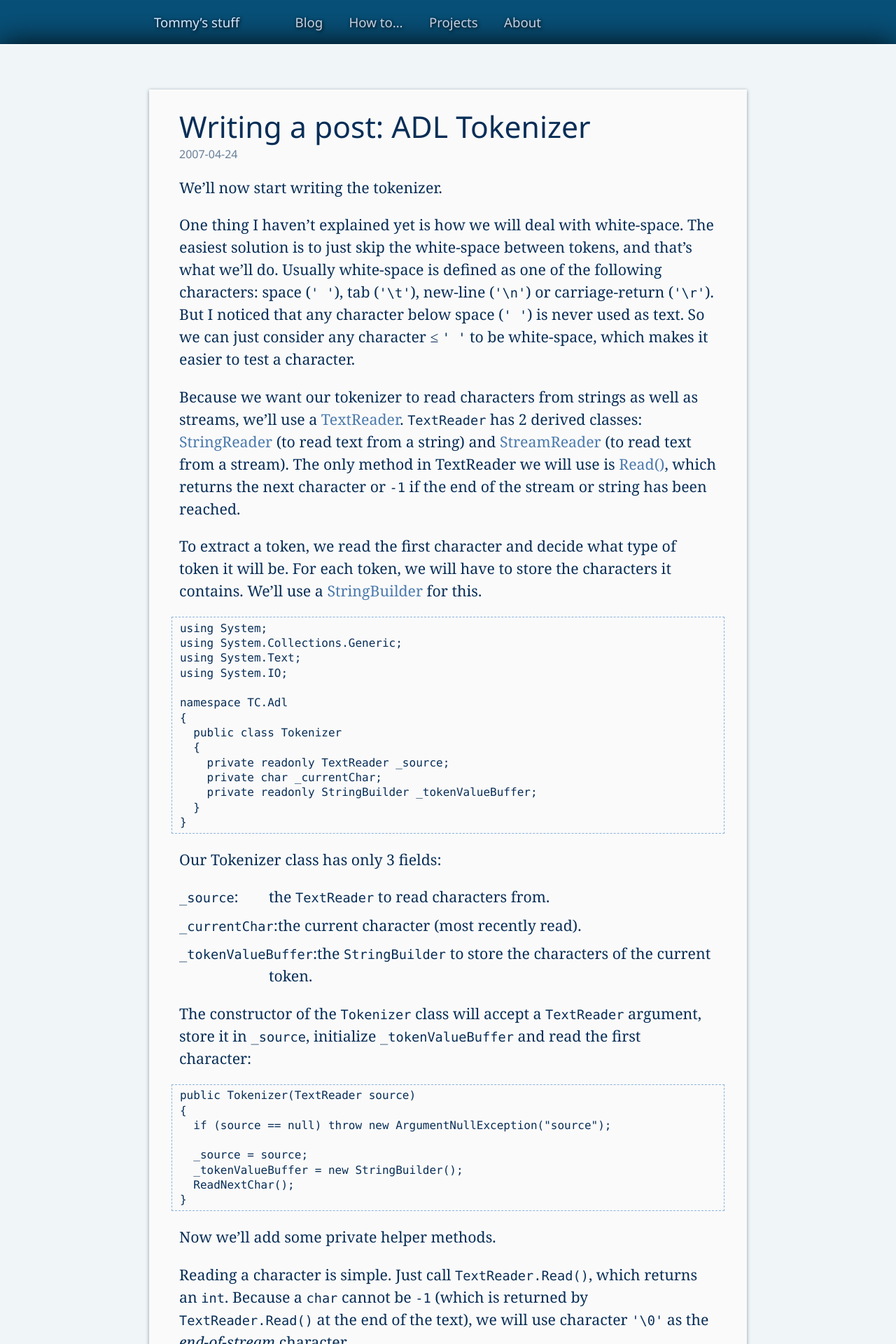
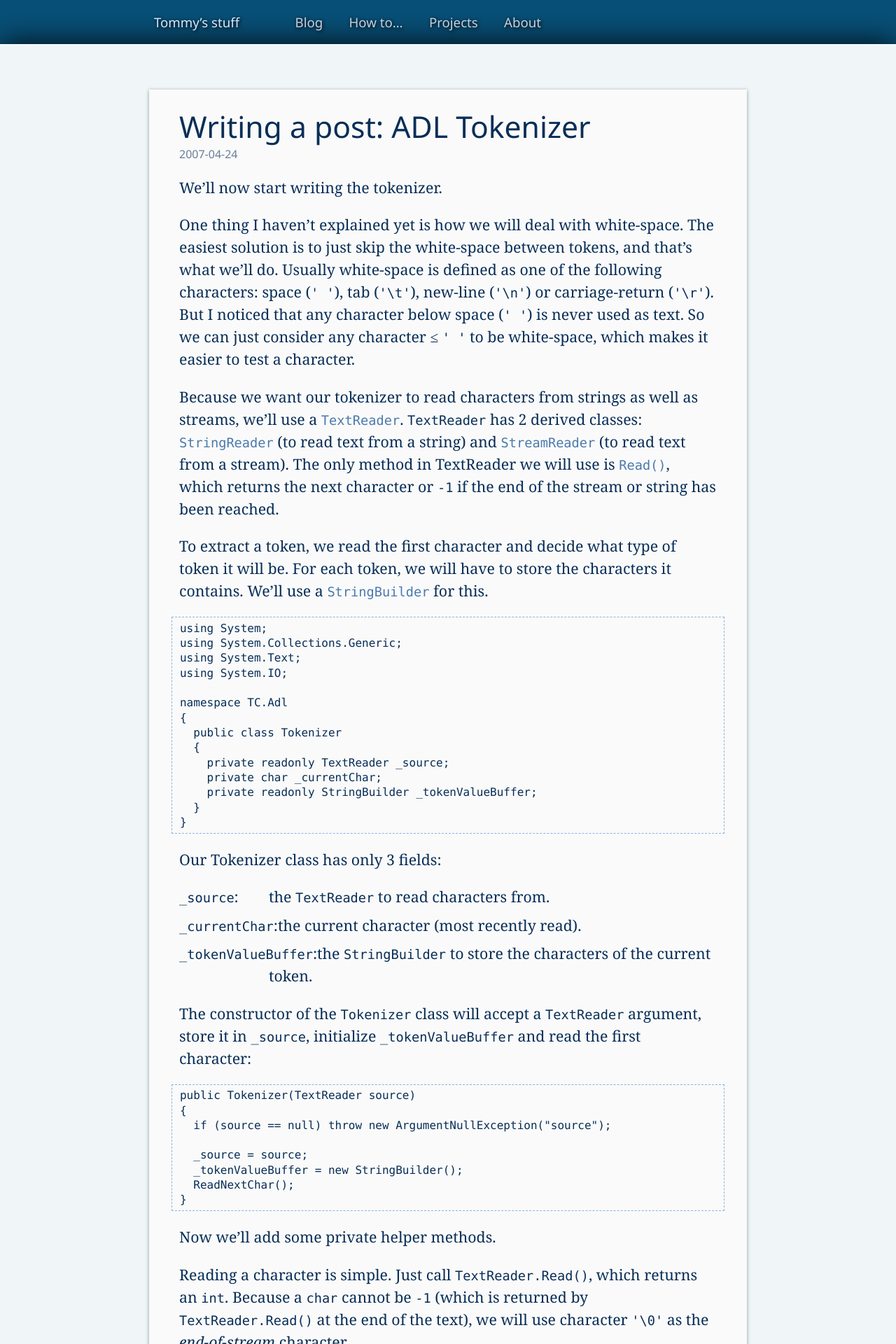
Before and after one commit to tommy-carlier/www.tcx.be, a Jekyll site: the page built from _posts/2007-04-24-wp06-adl-tokenizer.html, in a window 1280 px wide. Shown: the top 1920 px of the page at 70% size. Built offline with Jekyll 4.4.1, drawn with Linux system fonts in a browser that asks for light colours.

Commit message:
Small corrections

```diff
--- a/_posts/2004-12-25-paint-control-onto-graphics.html
+++ b/_posts/2004-12-25-paint-control-onto-graphics.html
@@ -3,7 +3,7 @@ layout: post
 title: "Painting a Control onto a Graphics-object"
 ---
 
-<p><b>Edit 2005-10-29: as of .NET 2.0, the <var>Control</var> class has a method to draw itself to a Bitmap: <a href="http://msdn.microsoft.com/en-us/library/ms158401.aspx">DrawToBitmap</a>, which you should use instead.</b>
+<p><b>Edit 2005-10-29: as of .NET 2.0, the <var>Control</var> class has a method to draw itself to a Bitmap: <a href="http://msdn.microsoft.com/en-us/library/ms158401.aspx"><var>DrawToBitmap</var></a>, which you should use instead.</b>
 
 <p>Here’s a little class in C#, that allows you to paint an existing Control onto a Graphics object. Nothing special, but useful if you need it.
 
--- a/_posts/2007-01-07-filecreationwatcher.html
+++ b/_posts/2007-01-07-filecreationwatcher.html
@@ -3,7 +3,7 @@ layout: post
 title: "FileCreationWatcher"
 ---
 
-<p>A few weeks ago, I received an e-mail from someone who asked me if I could give more details about a class I created at work, that is essentially a wrapper around the <a href="http://msdn.microsoft.com/en-us/system.io.filesystemwatcher.aspx">FileSystemWatcher</a> class, and that detects the creation of files more reliably. I sent him an e-mail back, with a simplified version of the wrapper class, and because I think this could also be useful for other people, I decided to post it here.
+<p>A few weeks ago, I received an e-mail from someone who asked me if I could give more details about a class I created at work, that is essentially a wrapper around the <a href="http://msdn.microsoft.com/en-us/system.io.filesystemwatcher.aspx"><var>FileSystemWatcher</var></a> class, and that detects the creation of files more reliably. I sent him an e-mail back, with a simplified version of the wrapper class, and because I think this could also be useful for other people, I decided to post it here.
 
 <pre><code>public class FileCreationWatcher : IDisposable
 {
--- a/_posts/2007-04-22-wp04-vs2005.html
+++ b/_posts/2007-04-22-wp04-vs2005.html
@@ -5,6 +5,6 @@ title: "Writing a parser: Base VS2005 solution"
 
 <p>I’ve created an (almost) empty <i>Visual Studio 2005</i> solution that will be the base solution to build our parser from. It contains 2 projects: <var>TC.Adl</var> (the ADL Class Library that will contain the parser) and <var>TC.Adl.Test</var> (the WinForms application for testing the library).
 
-<p>The test application has a main form (<var>FormMain</var>) that displays a list of test cases to run. This list is automatically filled with all the classes in <var>TC.Adl.Test</var> that derive from <a href="http://msdn.microsoft.com/en-us/library/system.windows.forms.form.aspx">System.Windows.Forms.Form</a>. That way, we can add test cases without having to modify <var>FormMain</var> each time.
+<p>The test application has a main form (<var>FormMain</var>) that displays a list of test cases to run. This list is automatically filled with all the classes in <var>TC.Adl.Test</var> that derive from <a href="http://msdn.microsoft.com/en-us/library/system.windows.forms.form.aspx"><var>System.Windows.Forms.Form</var></a>. That way, we can add test cases without having to modify <var>FormMain</var> each time.
 
 <p>You can <a href="https://app.box.com/s/9kidi2a2knibx1zs9ek2">download it from Box</a>.
--- a/_posts/2007-04-24-wp06-adl-tokenizer.html
+++ b/_posts/2007-04-24-wp06-adl-tokenizer.html
@@ -7,9 +7,9 @@ title: "Writing a post: ADL Tokenizer"
 
 <p>One thing I haven’t explained yet is how we will deal with white-space. The easiest solution is to just skip the white-space between tokens, and that’s what we’ll do. Usually white-space is defined as one of the following characters: space (<code>' '</code>), tab (<code>'\t'</code>), new-line (<code>'\n'</code>) or carriage-return (<code>'\r'</code>). But I noticed that any character below space (<code>' '</code>) is never used as text. So we can just consider any character ≤ <code>' '</code> to be white-space, which makes it easier to test a character.
 
-<p>Because we want our tokenizer to read characters from strings as well as streams, we’ll use a <a href="http://msdn.microsoft.com/en-us/library/system.io.textreader.aspx">TextReader</a>. <var>TextReader</var> has 2 derived classes: <a href="http://msdn.microsoft.com/en-us/library/system.io.stringreader.aspx">StringReader</a> (to read text from a string) and <a href="http://msdn.microsoft.com/en-us/library/system.io.streamreader.aspx">StreamReader</a> (to read text from a stream). The only method in TextReader we will use is <a href="http://msdn.microsoft.com/en-us/library/0w3csw16.aspx">Read()</a>, which returns the next character or <code>-1</code> if the end of the stream or string has been reached.
+<p>Because we want our tokenizer to read characters from strings as well as streams, we’ll use a <a href="http://msdn.microsoft.com/en-us/library/system.io.textreader.aspx"><var>TextReader</var></a>. <var>TextReader</var> has 2 derived classes: <a href="http://msdn.microsoft.com/en-us/library/system.io.stringreader.aspx"><var>StringReader</var></a> (to read text from a string) and <a href="http://msdn.microsoft.com/en-us/library/system.io.streamreader.aspx"><var>StreamReader</var></a> (to read text from a stream). The only method in TextReader we will use is <a href="http://msdn.microsoft.com/en-us/library/0w3csw16.aspx"><code>Read()</code></a>, which returns the next character or <code>-1</code> if the end of the stream or string has been reached.
 
-<p>To extract a token, we read the first character and decide what type of token it will be. For each token, we will have to store the characters it contains. We’ll use a <a href="http://msdn.microsoft.com/en-us/library/system.text.stringbuilder.aspx">StringBuilder</a> for this.
+<p>To extract a token, we read the first character and decide what type of token it will be. For each token, we will have to store the characters it contains. We’ll use a <a href="http://msdn.microsoft.com/en-us/library/system.text.stringbuilder.aspx"><var>StringBuilder</var></a> for this.
 
 <pre><code>using System;
 using System.Collections.Generic;
--- a/assets/site.sass
+++ b/assets/site.sass
@@ -109,6 +109,9 @@ pre
 
 code, kbd, var
   font: $code-font
+
+kbd, var
+  word-wrap: nowrap
 
 strong code, b code
   font-weight: bold
```
